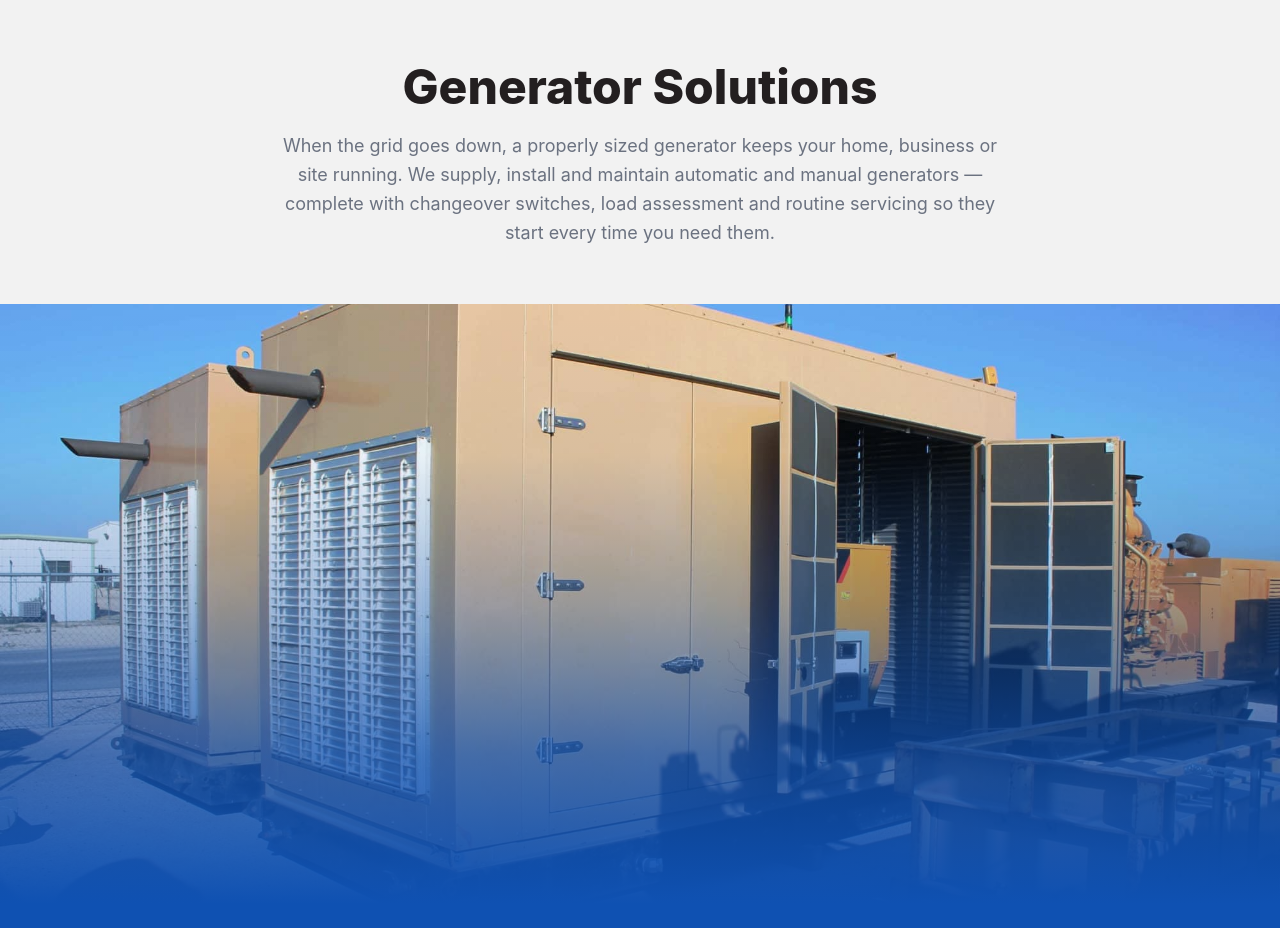
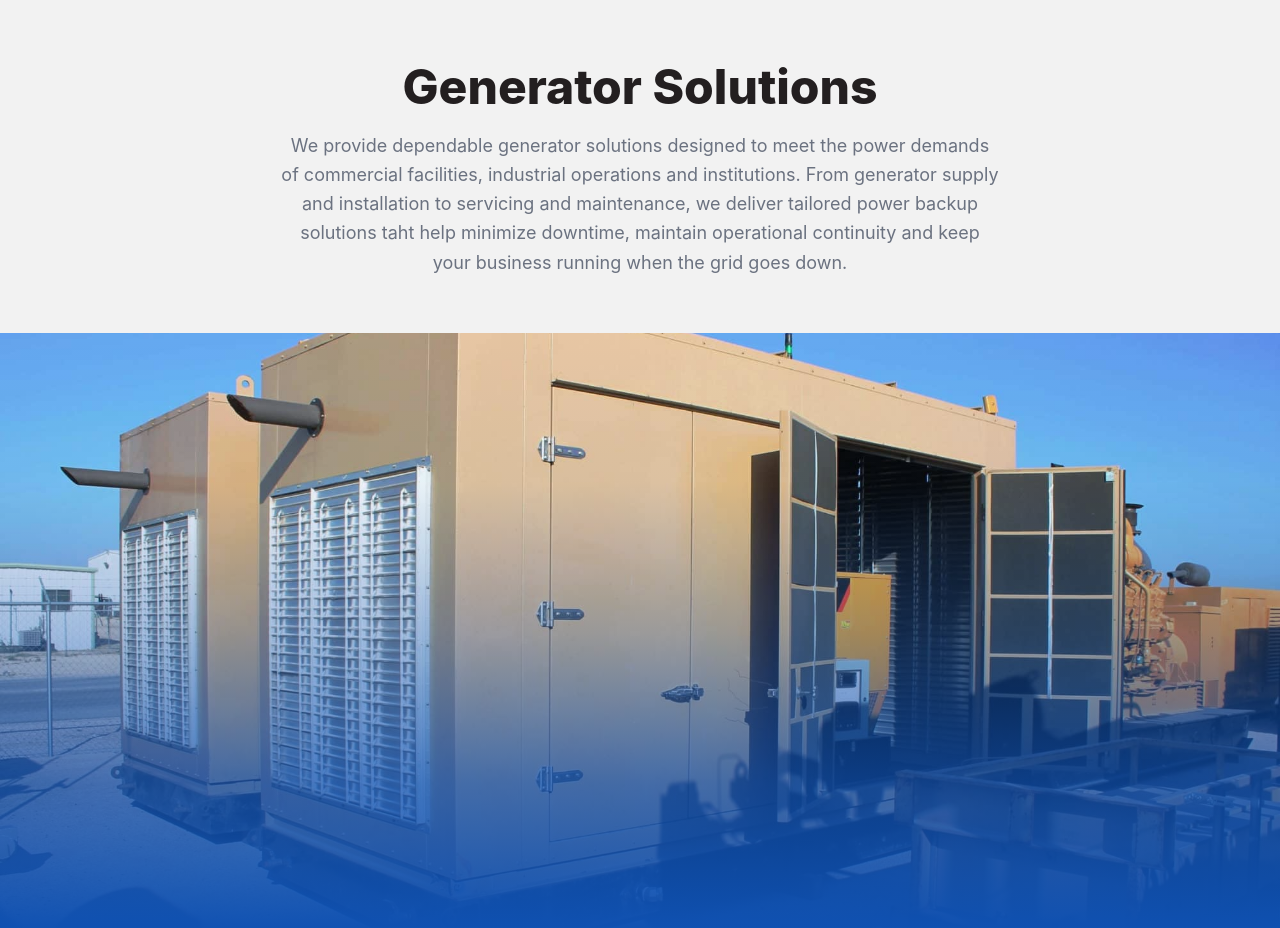
Before and after one commit to edkariuki/GDLite, a React (Vite) app in the folder GDLite/: page /power-systems/generators in a window 1280 px wide. Shown: the part 980-1908 px from the top of the page. Built offline with nearby package versions, Linux system fonts and the light colour scheme.

Commit message:
update generator desc

```diff
--- a/GDLite/src/pages/solutions/power_systems/subcategories/generators.jsx
+++ b/GDLite/src/pages/solutions/power_systems/subcategories/generators.jsx
@@ -117,9 +117,9 @@ export default function Generators() {
             <section className="max-w-3xl mx-auto pt-20 pb-14 px-6 text-center">
                 <h2 className="text-4xl sm:text-5xl font-extrabold text-content-primary">Generator Solutions</h2>
                 <p className="mt-5 text-lg text-content-secondary leading-relaxed">
-                    When the grid goes down, a properly sized generator keeps your home, business or site running.
-                    We supply, install and maintain automatic and manual generators — complete with changeover
-                    switches, load assessment and routine servicing so they start every time you need them.
+                    We provide dependable generator solutions designed to meet the power demands of commercial facilities, industrial operations and institutions.
+                    From generator supply and installation to servicing and maintenance, we deliver tailored power backup solutions taht help minimize downtime,
+                    maintain operational continuity and keep your business running when the grid goes down.
                 </p>
             </section>
 
```
